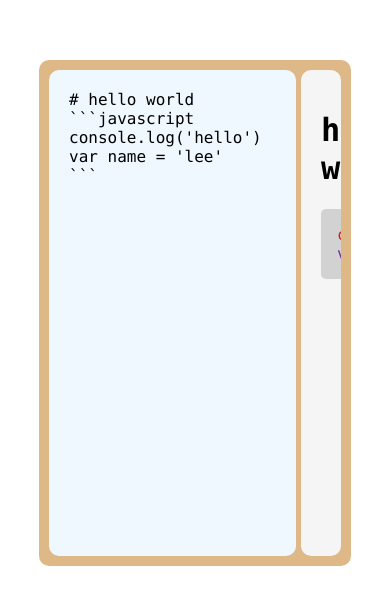
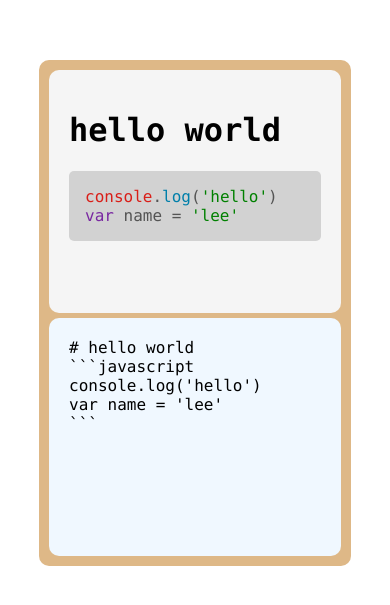
Before and after one commit to bullshitking-99/My-Vue-Market, a Vue app: page / in a window 390 px wide. Shown: the part 109-714 px from the top of the page. Built offline with nearby package versions, Linux system fonts and the light colour scheme.

Commit message:
update markdownEditor-手机端响应

```diff
--- a/src/components/markdownEditor.vue
+++ b/src/components/markdownEditor.vue
@@ -24,6 +24,7 @@ const output = computed<String>(() => marked(input.value));
   box-sizing: border-box;
   font-family: "Monaco", courier, monospace;
 }
+
 .container {
   width: 80vw;
   height: 60vh;
@@ -63,4 +64,23 @@ const output = computed<String>(() => marked(input.value));
     background-color: rgba(128, 128, 128, 0.298);
   }
 }
+
+@media (max-width: 390px) {
+  .container {
+    flex-wrap: wrap;
+    flex-direction: column-reverse;
+    .input,
+    .output {
+      width: 100%;
+      height: 50%;
+    }
+    .input {
+      height: calc(50% - 5px);
+      margin-top: 5px;
+    }
+    .output {
+      width: 100%;
+    }
+  }
+}
 </style>
```
